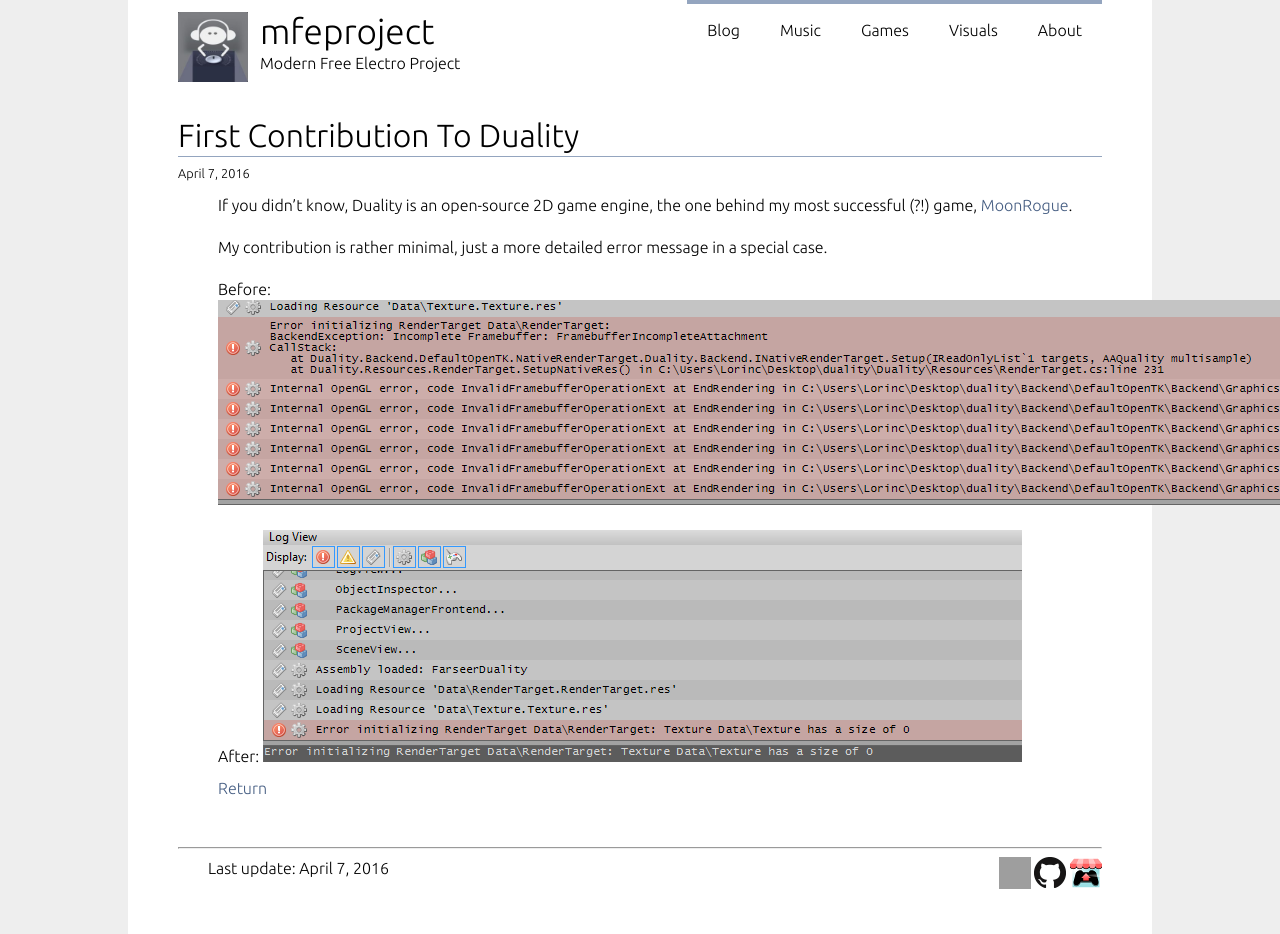
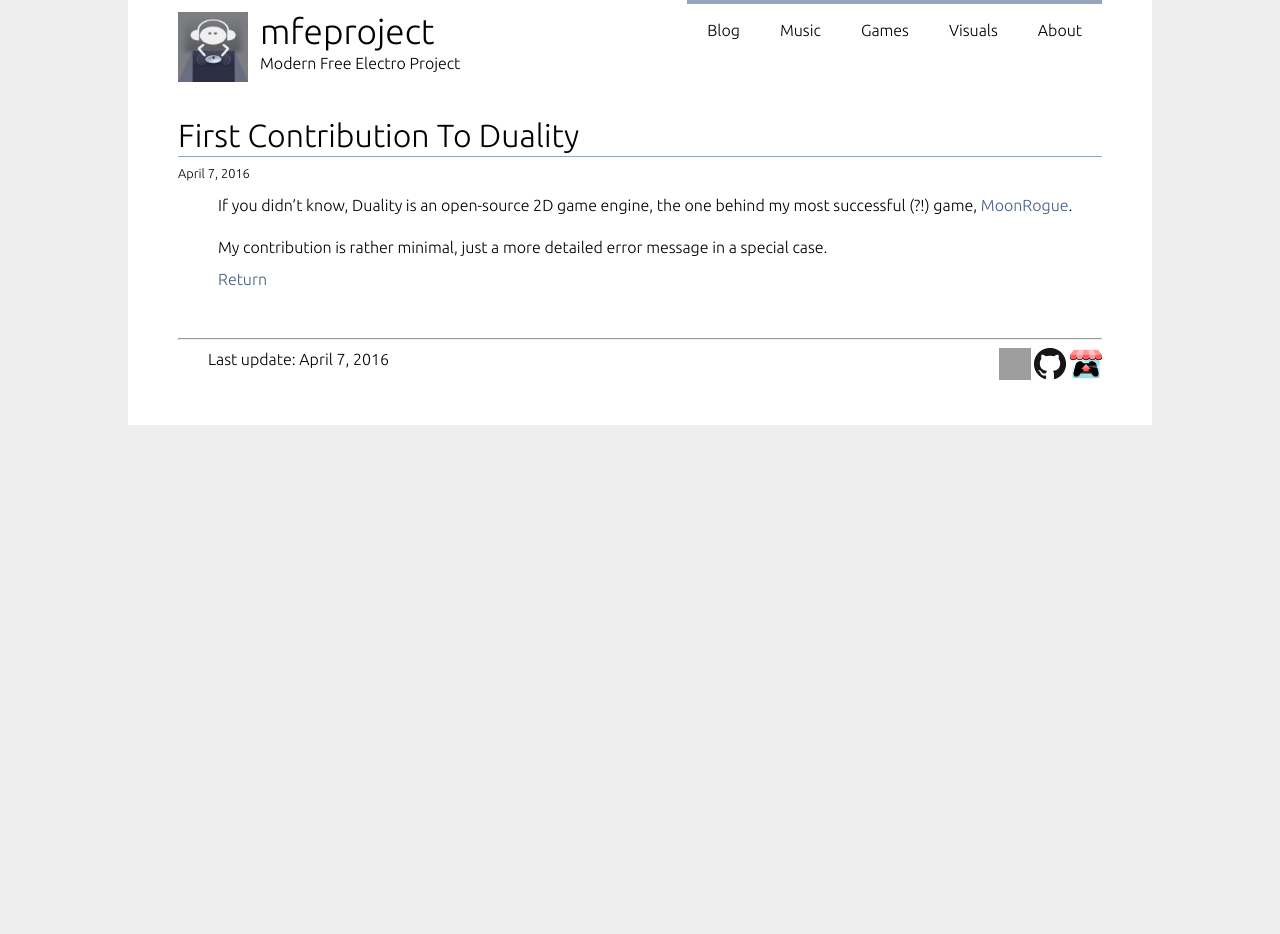
Before and after one commit to mfep/mfep.github.io, a Jekyll site: the page built from _posts/2016-04-07-first-contribution-to-duality.md, in a window 1280 px wide. Built offline with Jekyll 4.4.1, drawn with Linux system fonts in a browser that asks for light colours; after the commit the page ends 900 px from its top, so only the background shows below that; grey boxes are pictures that could not be loaded.

Commit message:
Update 2016-04-07-first-contribution-to-duality.md

```diff
--- a/_posts/2016-04-07-first-contribution-to-duality.md
+++ b/_posts/2016-04-07-first-contribution-to-duality.md
@@ -6,9 +6,3 @@
 the one behind my most successful (?!) game, [MoonRogue](/games/moonrogue.html).
 
 My contribution is rather minimal, just a more detailed error message in a special case.
-
-Before:
-![Before](/images/posts/dualitor_before.png)
-
-After:
-![After](/images/posts/dualitor_after.png)
```
